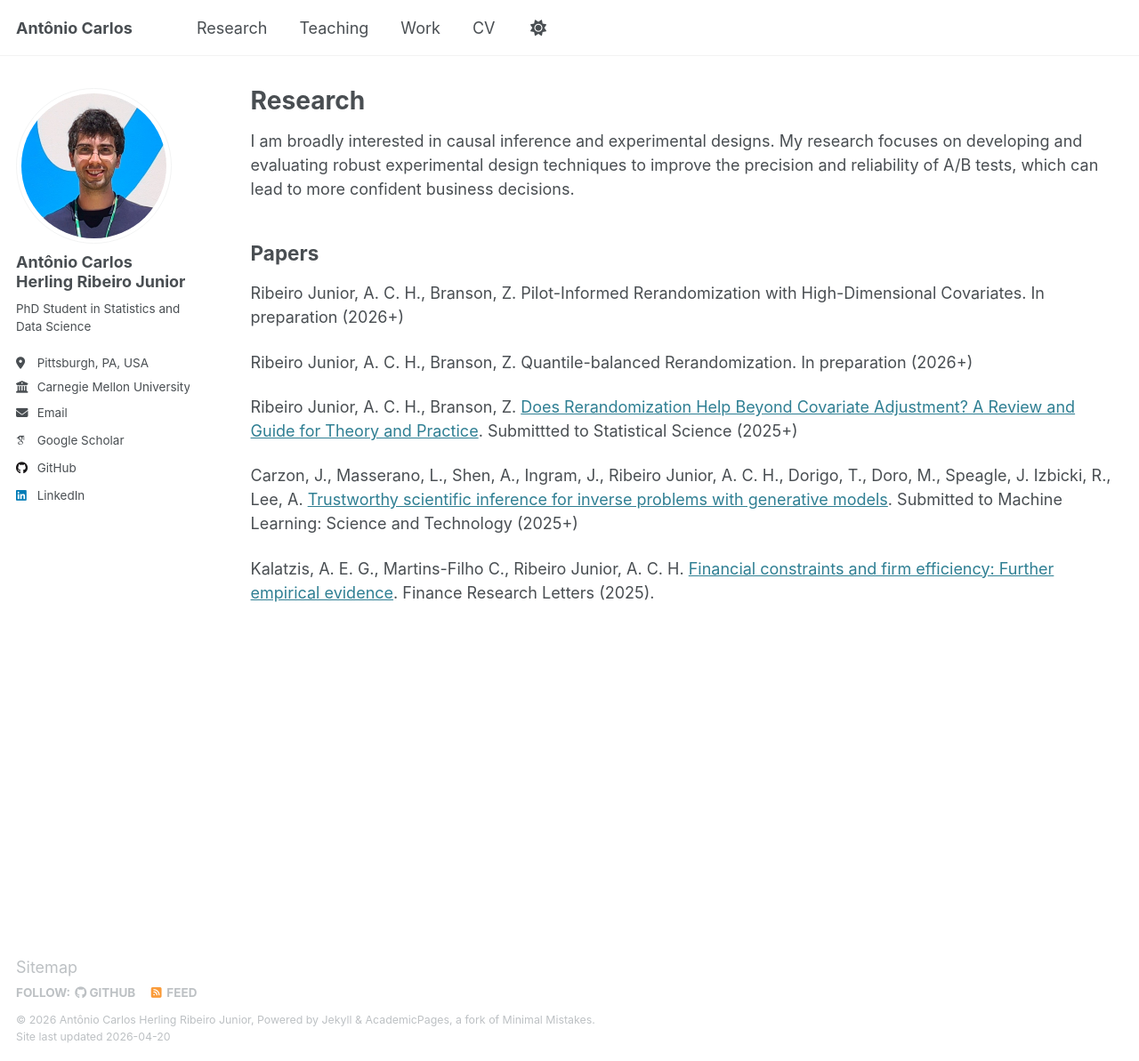
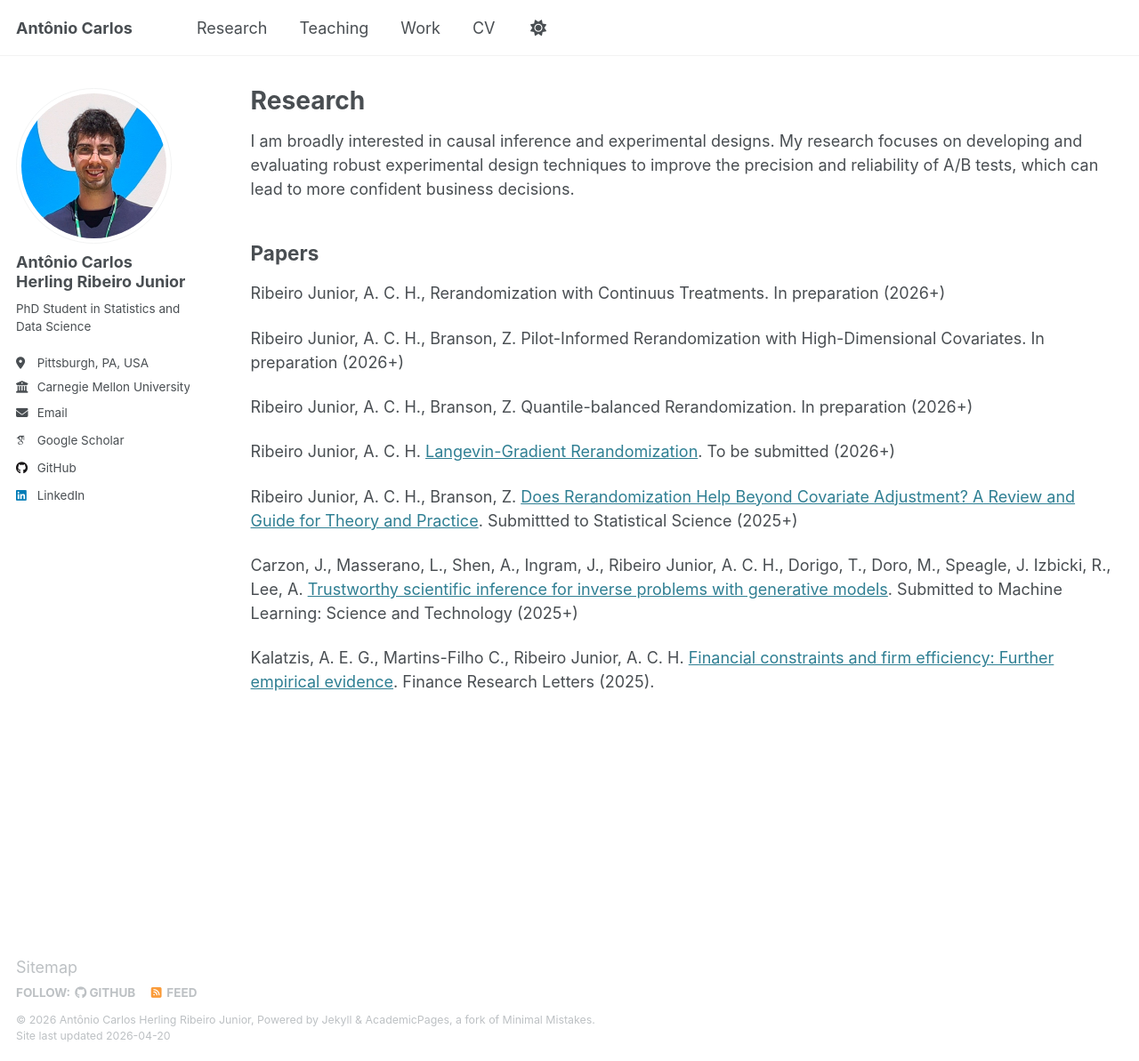
Before and after one commit to antonioherling/antonioherling.github.io, a Jekyll site: the page built from _pages/research.md, in a window 1280 px wide and 1193 px high. Shown: the whole window at 89% size. Built offline with Jekyll 4.4.1, drawn with Linux system fonts in a browser that asks for light colours; some web fonts are replaced.

Commit message:
Update research.md

```diff
--- a/_pages/research.md
+++ b/_pages/research.md
@@ -12,9 +12,13 @@ I am broadly interested in causal inference and experimental designs. My researc
 Papers
 ------
 
+Ribeiro Junior, A. C. H., Rerandomization with Continuus Treatments. In preparation (2026+)
+
 Ribeiro Junior, A. C. H., Branson, Z. Pilot-Informed Rerandomization with High-Dimensional Covariates. In preparation (2026+)
 
 Ribeiro Junior, A. C. H., Branson, Z. Quantile-balanced Rerandomization. In preparation (2026+)
+
+Ribeiro Junior, A. C. H. [Langevin-Gradient Rerandomization](https://arxiv.org/pdf/2604.07524). To be submitted (2026+)
 
 Ribeiro Junior, A. C. H., Branson, Z. [Does Rerandomization Help Beyond Covariate Adjustment? A Review and Guide for Theory and Practice](https://arxiv.org/abs/2512.05290). Submittted to Statistical Science (2025+)
 
```
